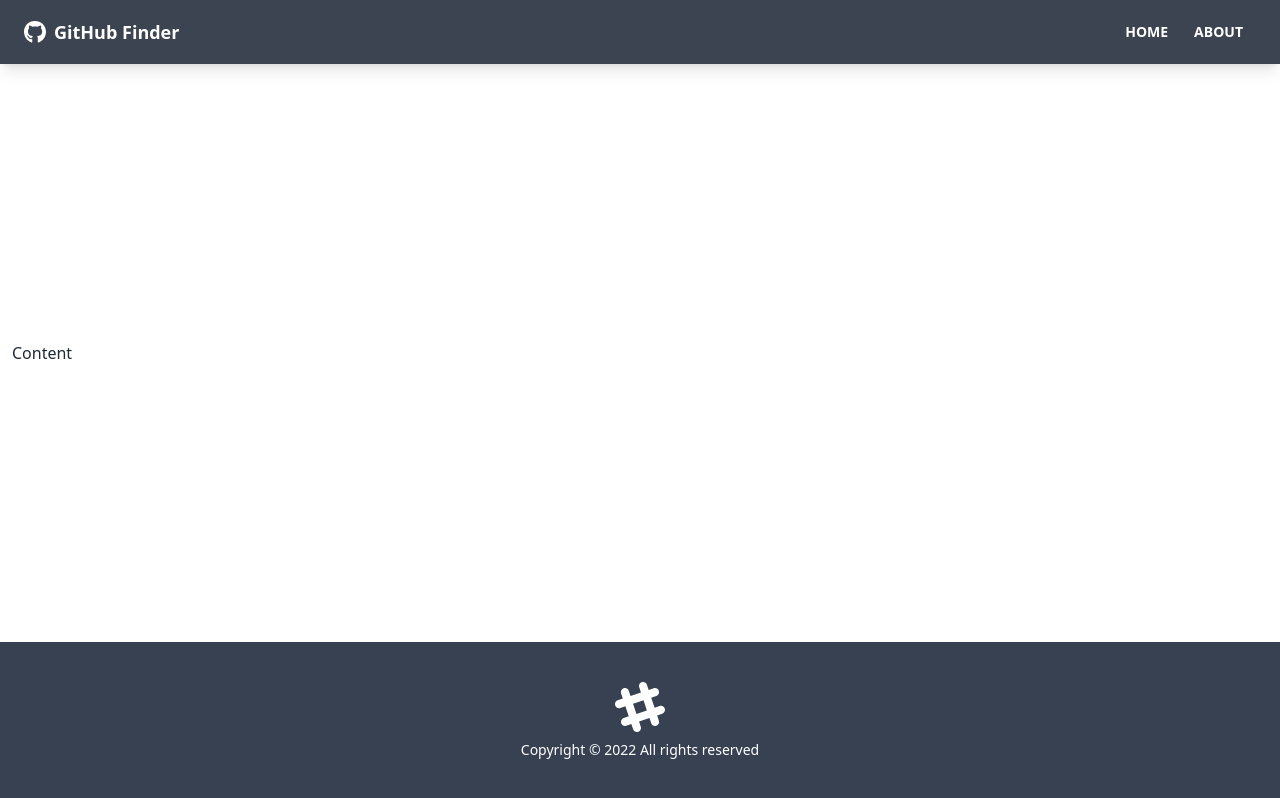
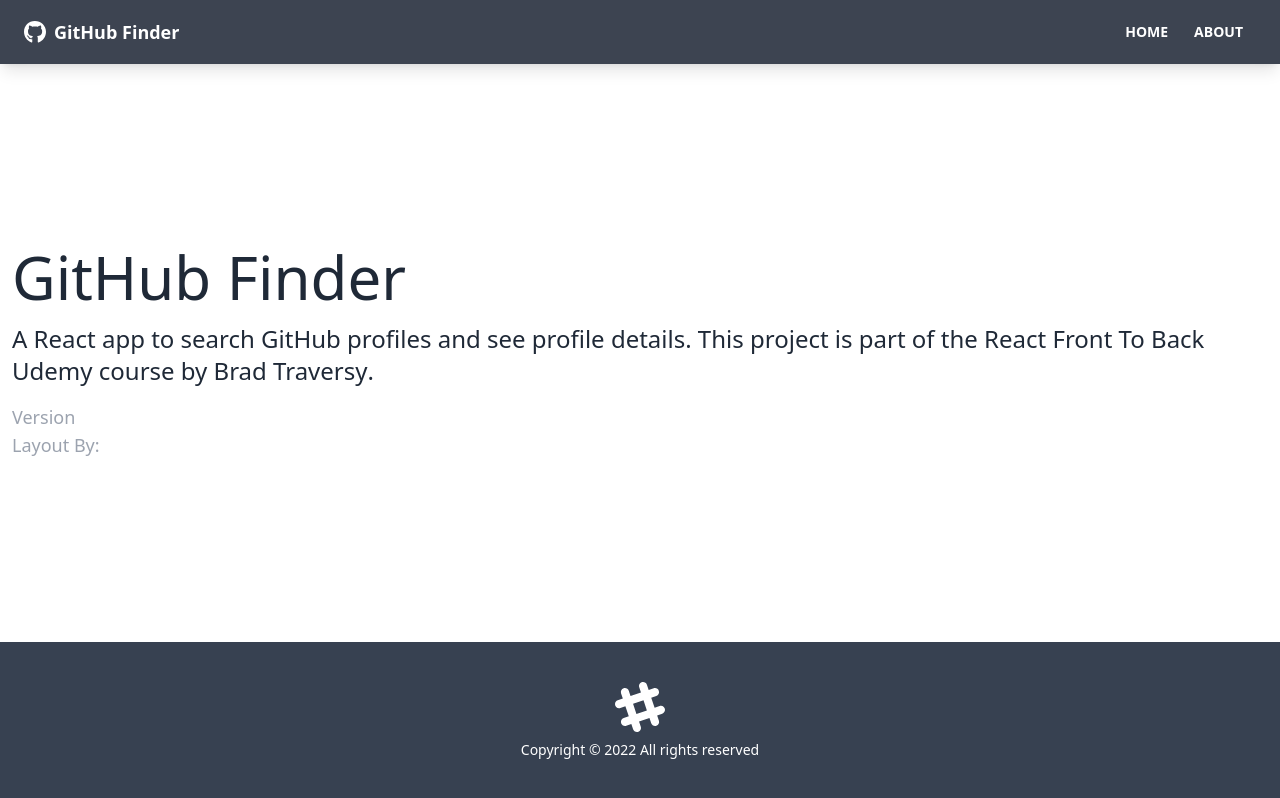
Before and after one commit to MichelleJdev/GitHub-Finder, a React (Create React App) app: page /about in a window 1280 px wide. Built offline with nearby package versions, Linux system fonts and the light colour scheme.

Commit message:
Add pages and routes

```diff
--- a/src/App.js
+++ b/src/App.js
@@ -1,13 +1,23 @@
-import { BrowserRouter as Router, Route } from 'react-router-dom';
+import { BrowserRouter as Router, Routes, Route } from 'react-router-dom';
 import Navbar from './components/layout/Navbar';
 import Footer from './components/layout/Footer';
+import Home from './pages/Home';
+import About from './pages/About';
+import NotFound from './pages/NotFound';
 
 function App() {
   return (
     <Router className="App">
       <div className="flex flex-col justify-between h-screen">
         <Navbar />
-        <main className="container mx-auto px-3 pb-12">Content</main>
+        <main className="container mx-auto px-3 pb-12">
+          <Routes>
+            <Route path="/" element={ <Home />}/>
+            <Route path="/about" element={ <About />}/>
+            <Route path="/notfound" element={ <NotFound />}/>
+            <Route path="/*" element={ <NotFound />}/>
+          </Routes>
+        </main>
         <Footer />
       </div>
 
--- /dev/null
+++ b/src/pages/About.jsx
@@ -0,0 +1,33 @@
+function About() {
+  return (
+    <div>
+      <h1 className="text-6xl mb-4">
+        GitHub Finder
+      </h1>
+      <p className='mb-4 text-2xl font-light'>
+        A React app to search GitHub profiles and see profile details. This
+        project is part of the
+        <a href='https://www.udemy.com/course/modern-react-front-to-back/'>
+          {' '}
+          React Front To Back
+        </a>{' '}
+        Udemy course by
+        <strong>
+          <a href='https://traversymedia.com'> Brad Traversy</a>
+        </strong>
+        .
+      </p>
+      <p className='text-lg text-gray-400'>
+        Version <span className='text-white'>1.0.0</span>
+      </p>
+      <p className='text-lg text-gray-400'>
+        Layout By:
+        <a className='text-white' href='https://twitter.com/hassibmoddasser'>
+          Hassib Moddasser
+        </a>
+      </p>
+    </div>
+  )
+}
+
+export default About;
--- /dev/null
+++ b/src/pages/Home.jsx
@@ -0,0 +1,11 @@
+function Home() {
+  return (
+    <div>
+      <h1 className="text-6xl">
+        Welcome
+      </h1>
+    </div>
+  )
+}
+
+export default Home;
--- /dev/null
+++ b/src/pages/NotFound.jsx
@@ -0,0 +1,21 @@
+import { FaHome } from 'react-icons/fa'
+import { Link } from 'react-router-dom'
+
+function NotFound() {
+  return (
+    <div className="hero">
+      <div className="text-center hero-content">
+        <div className="max-w-lg">
+          <h1 className="text-8xl font-bold mb-8">Oops!</h1>
+          <p className="text-5xl mb-8">404 - Page Not Found!</p>
+          <Link className="btn btn-primary btn-lg" to="/">
+            <FaHome className="mr-2" />
+            Back To Home
+          </Link>
+        </div>
+      </div>
+    </div>
+  )
+}
+
+export default NotFound
```
